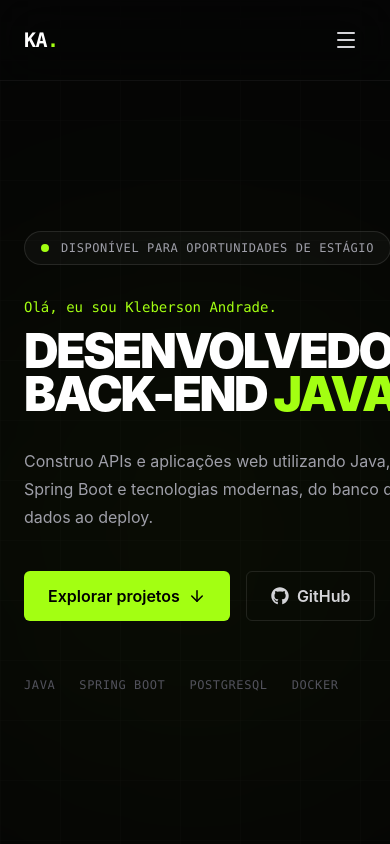
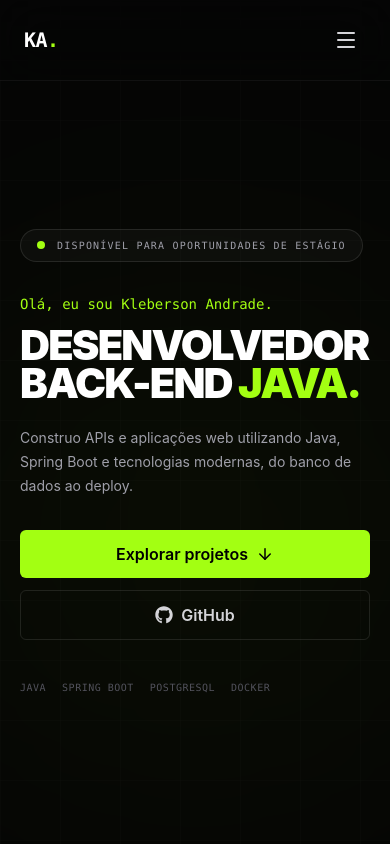
Before and after one commit to kleberson154/portfolio-v2, a React (Vite) app: page / in a window 390 px wide. Shown: the top 844 px of the page. Built offline with nearby package versions, Linux system fonts and the light colour scheme.

Commit message:
feat: refine Hero section layout and improve responsive styles

```diff
--- a/src/sections/Hero.tsx
+++ b/src/sections/Hero.tsx
@@ -13,7 +13,7 @@ export default function Hero() {
   return (
     <section
       id="home"
-      className="relative flex min-h-screen items-center overflow-hidden px-6 pt-20"
+      className="relative flex min-h-screen items-center overflow-hidden px-5 pt-20 sm:px-6"
     >
       {/* Grid de fundo */}
       <div
@@ -28,7 +28,7 @@ export default function Hero() {
       {/* Glow */}
       <div className="pointer-events-none absolute left-1/2 top-1/3 h-[500px] w-[500px] -translate-x-1/2 rounded-full bg-[#a3ff12]/5 blur-[150px]" />
 
-      <div className="relative mx-auto grid w-full max-w-7xl items-center gap-16 py-20 lg:grid-cols-[1.2fr_0.8fr]">
+      <div className="relative mx-auto grid w-full max-w-7xl items-center gap-16 py-14 sm:py-20 xl:grid-cols-[1.2fr_0.8fr]">
         <div>
           <motion.div
             initial={{ opacity: 0, y: 15 }}
@@ -41,7 +41,7 @@ export default function Hero() {
               <span className="relative inline-flex h-2 w-2 rounded-full bg-[#a3ff12]" />
             </span>
 
-            <span className="font-mono text-xs uppercase tracking-wider text-zinc-400">
+            <span className="font-mono text-[10px] uppercase tracking-[0.12em] text-zinc-400 sm:text-xs sm:tracking-wider">
               {portfolioData.availability}
             </span>
           </motion.div>
@@ -59,7 +59,7 @@ export default function Hero() {
             initial={{ opacity: 0, y: 30 }}
             animate={{ opacity: 1, y: 0 }}
             transition={{ delay: 0.2, duration: 0.6 }}
-            className="max-w-4xl text-5xl font-black uppercase leading-[0.9] tracking-[-0.05em] text-white sm:text-6xl lg:text-8xl"
+            className="max-w-4xl text-[2.6rem] font-black uppercase leading-[0.92] tracking-[-0.045em] text-white sm:text-6xl lg:text-7xl xl:text-8xl"
           >
             Desenvolvedor
             <br />
@@ -71,7 +71,7 @@ export default function Hero() {
             initial={{ opacity: 0, y: 20 }}
             animate={{ opacity: 1, y: 0 }}
             transition={{ delay: 0.35, duration: 0.5 }}
-            className="mt-8 max-w-xl text-base leading-7 text-zinc-400 sm:text-lg"
+            className="mt-6 max-w-xl text-sm leading-6 text-zinc-400 sm:mt-8 sm:text-lg sm:leading-7"
           >
             {portfolioData.description}
           </motion.p>
@@ -80,11 +80,11 @@ export default function Hero() {
             initial={{ opacity: 0, y: 20 }}
             animate={{ opacity: 1, y: 0 }}
             transition={{ delay: 0.45, duration: 0.5 }}
-            className="mt-10 flex flex-wrap gap-4"
+            className="mt-8 flex flex-col gap-3 sm:mt-10 sm:flex-row sm:flex-wrap sm:gap-4"
           >
             <button
               onClick={scrollToProjects}
-              className="flex items-center gap-2 rounded-md bg-[#a3ff12] px-6 py-3 font-semibold text-black transition hover:bg-[#b6ff3f]"
+              className="flex w-full items-center justify-center gap-2 rounded-md bg-[#a3ff12] px-6 py-3 font-semibold text-black transition hover:bg-[#b6ff3f] sm:w-auto"
             >
               Explorar projetos
               <ArrowDown size={18} />
@@ -94,7 +94,8 @@ export default function Hero() {
               href="https://github.com/kleberson154"
               target="_blank"
               rel="noreferrer"
-              className="flex items-center gap-2 rounded-md border border-white/10 px-6 py-3 font-semibold text-zinc-300 transition hover:border-white/20 hover:bg-white/5 hover:text-white"
+              aria-label="Abrir perfil de Kleberson Andrade no GitHub"
+              className="flex w-full items-center justify-center gap-2 rounded-md border border-white/10 px-6 py-3 font-semibold text-zinc-300 transition hover:border-white/20 hover:bg-white/5 hover:text-white sm:w-auto"
             >
               <FaGithub size={18} />
               GitHub
@@ -105,7 +106,7 @@ export default function Hero() {
             initial={{ opacity: 0 }}
             animate={{ opacity: 1 }}
             transition={{ delay: 0.7, duration: 0.7 }}
-            className="mt-14 flex flex-wrap gap-x-6 gap-y-2 font-mono text-xs uppercase tracking-wider text-zinc-600"
+            className="mt-10 flex flex-wrap gap-x-4 gap-y-2 font-mono text-[10px] uppercase tracking-wider text-zinc-600 sm:mt-14 sm:gap-x-6 sm:text-xs"
           >
             <span>Java</span>
             <span>Spring Boot</span>
@@ -129,7 +130,7 @@ function CodeCard() {
         delay: 0.4,
         duration: 0.7,
       }}
-      className="relative hidden lg:block"
+      className="relative hidden xl:block"
     >
       <div className="absolute -inset-10 bg-[#a3ff12]/5 blur-3xl" />
 
```
